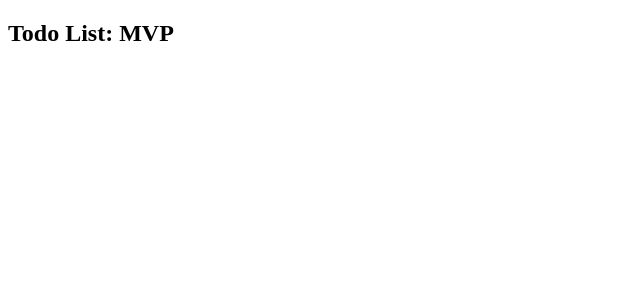
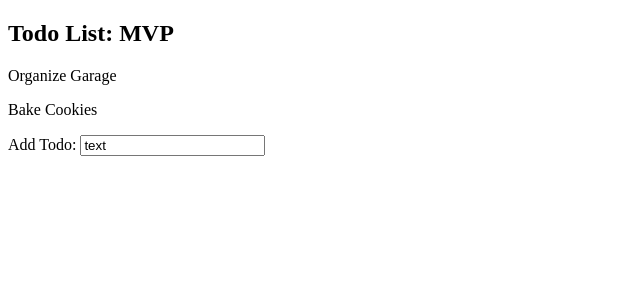
Before and after one commit to bloominstituteoftechnology/web-module-project-class-components, a React (Create React App) app: page / in a window 1280 px wide. Shown: the top 300 px of the page, without its empty margins (0-640 px from the left). Built offline with nearby package versions, Linux system fonts and the light colour scheme.

Commit message:
so much progress

```diff
--- a/src/App.js
+++ b/src/App.js
@@ -1,9 +1,12 @@
 import React from "react";
-import ReactDOM from "react-dom";
-import Todo from "./components/Todo";
 import TodoList from "./components/TodoList";
+import TodoForm from "./components/TodoForm";
 
-const todos = [
+class App extends React.Component {
+  constructor() {
+    super();
+    this.state = {
+      todos: [
         {
           task: "Organize Garage",
           id: 1528817077286,
@@ -14,13 +17,7 @@ const todos = [
           id: 1528817084358,
           completed: false
         }
-];
-
-class App extends React.Component {
-  constructor() {
-    super();
-    this.state = {
-      todos: todos
+      ]
     };
   }
 
@@ -29,6 +26,7 @@ class App extends React.Component {
       <div>
         <h2>Todo List: MVP</h2>
         <TodoList todos={this.state.todos} />
+        <TodoForm />
       </div>
     );
   }
--- a/src/components/Todo.js
+++ b/src/components/Todo.js
@@ -1,35 +1,11 @@
 import React, { useState } from "react";
-import { render } from "@testing-library/react";
 
-class Todo extends React.Component {
-  constructor() {
-    super();
-    this.state = {};
-  }
+function Todo(props) {
+  return (
+    <div>
+      <p>{props.todo.task}</p>
+    </div>
+  );
+}
 
-  render() {
-    return (
-      <div>
-        <p>Learn setState()</p>
-        <p>Style my Todo List</p>
-        <form>
-          <input
-            type="Text"
-            name="form"
-            id="special-text"
-            onChange={() => {}}
-          />
-          <button>Add</button>
-        </form>
-      </div>
-    );
-  }
-}
-/*<input
-            type="Text"
-            name="additions"
-            id="special-text"
-            onChange={() => {}}
-          />
-          <label htmlFor="additions">Anything else you's like to add?</label>*/
 export default Todo;
--- a/src/components/TodoForm.js
+++ b/src/components/TodoForm.js
@@ -0,0 +1,32 @@
+import React, { Component } from "react";
+
+export default class TodoForm extends Component {
+  constructor() {
+    super();
+    this.state = {
+      todoText: "text"
+    };
+  }
+
+  handleChanges = e => {
+    const { name, value } = e.target;
+    this.setState({
+      [name]: value
+    });
+  };
+  render() {
+    return (
+      <div>
+        <form>
+          <label htmlFor="todo-input">Add Todo: </label>
+          <input
+            id="todo-input"
+            name="todoText"
+            value={this.state.todoText}
+            onChange={this.handleChanges}
+          />
+        </form>
+      </div>
+    );
+  }
+}
--- a/src/components/TodoList.js
+++ b/src/components/TodoList.js
@@ -1,28 +1,12 @@
-// your components will all go in this `component` directory.
-// feel free to change this component.js into TodoList.js
-
-import React, { useState } from "react";
+import React from "react";
 import Todo from "./Todo";
 
-const TodoList = props => {
-  const [todo, setTodo] = useState({
-    task: "Organize Garage",
-    id: 1528817077286,
-    completed: false
-  });
-
-  const handleClick = () => {
-    setTodo({
-      ...todo,
-      purchased: true
-    });
-  };
-
+export default function TodoList(props) {
   return (
-    <div className={`TodoList ${props.todos.completed ? " completed" : ""}`}>
-      <p>{props.todos.task}</p>
+    <div>
+      {props.todos.map(todo => (
+        <Todo key={todo.id} todo={todo} />
+      ))}
     </div>
   );
-};
-
-export default TodoList;
+}
```
Lines whose indentation alone changed are shown as unchanged.
